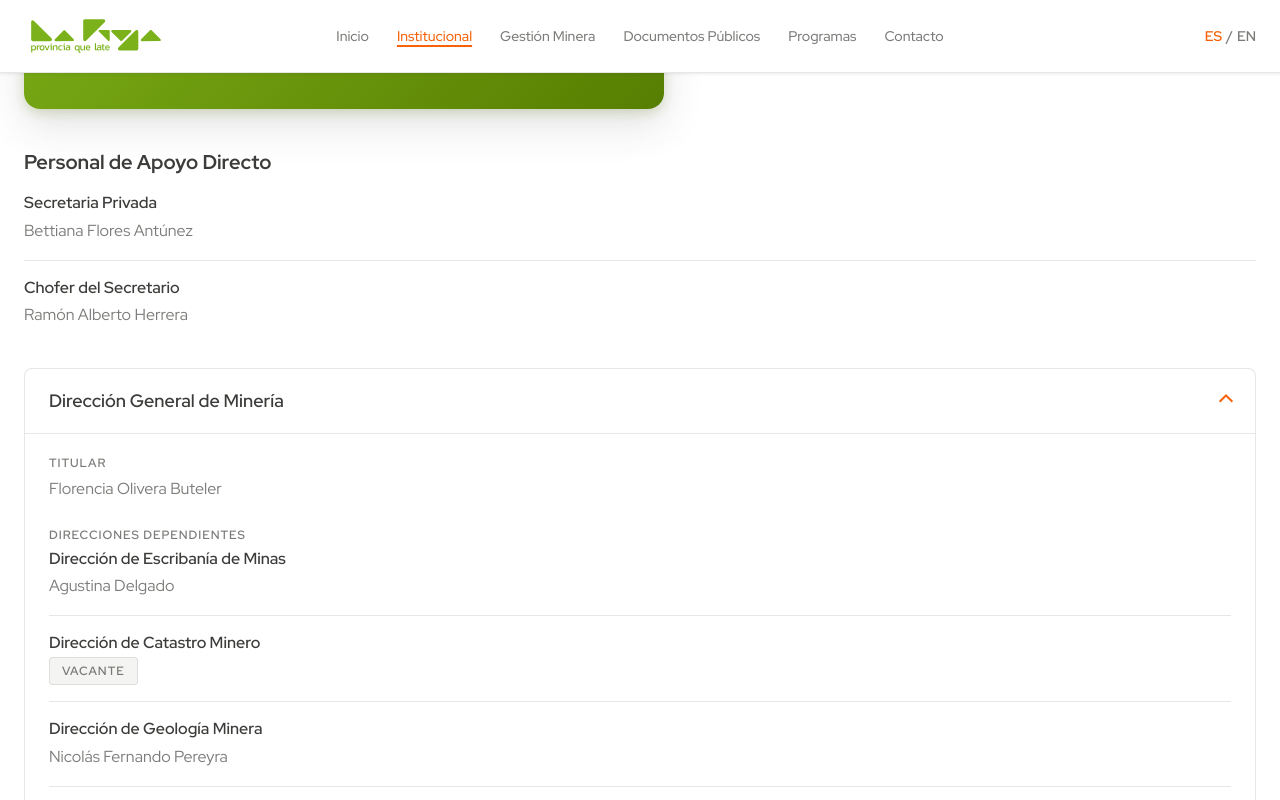
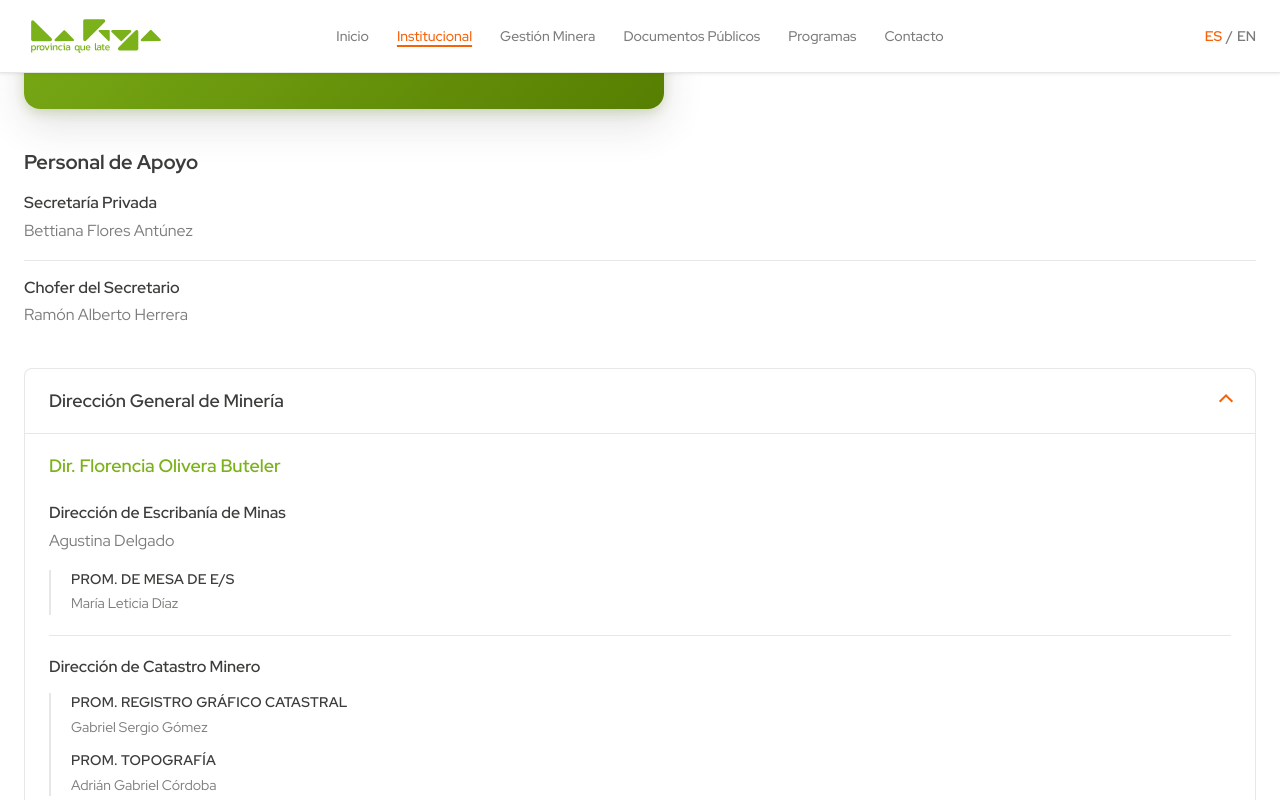
Before and after one commit to josemaldocarre/Web-Institucional-Minera-La-Rioja, a React (Vite) app: page /institucional in a window 1280 px wide. Both pictures are taken after a click on the button "Dirección General de Minería". Shown: the part 1501-2301 px from the top of the page. Built offline with nearby package versions, Linux system fonts and the light colour scheme.

Commit message:
refactor(Autoridades): restructure authority components and update styles for improved clarity and organization

```diff
--- a/src/pages/institucional/Autoridades.module.scss
+++ b/src/pages/institucional/Autoridades.module.scss
@@ -134,26 +134,29 @@
   gap: var(--space-6);
 }
 
-.panel .fieldLabel {
-  color: var(--color-text-muted);
+.directorName {
+  margin: 0;
+  font-family: var(--font-family-display);
+  font-size: var(--font-size-lg);
+  font-weight: var(--font-weight-semibold);
+  line-height: var(--line-height-snug);
+  color: var(--color-light-green);
 }
 
-.dependentList,
-.programList {
+.dependentList {
   display: flex;
   flex-direction: column;
-  gap: var(--space-4);
+  gap: var(--space-5);
   margin: 0;
   padding: 0;
   list-style: none;
 }
 
-.dependentItem,
-.programItem {
+.dependentItem {
   display: flex;
   flex-direction: column;
   gap: var(--space-1);
-  padding-top: var(--space-4);
+  padding-top: var(--space-5);
   border-top: 1px solid var(--color-header-border);
 
   &:first-child {
@@ -162,8 +165,7 @@
   }
 }
 
-.dependentTitle,
-.programTitle {
+.dependentTitle {
   font-family: var(--font-family-display);
   font-size: var(--font-size-base);
   font-weight: var(--font-weight-semibold);
@@ -171,21 +173,37 @@
   color: var(--color-text-primary);
 }
 
-.vacantBadge {
-  display: inline-flex;
-  align-items: center;
-  align-self: flex-start;
-  padding: var(--space-1) var(--space-3);
+.subdependentList {
+  display: flex;
+  flex-direction: column;
+  gap: var(--space-3);
+  margin: var(--space-3) 0 0;
+  padding: 0 0 0 var(--space-5);
+  list-style: none;
+  border-left: 2px solid var(--color-header-border);
+}
+
+.subdependentItem {
+  display: flex;
+  flex-direction: column;
+  gap: var(--space-1);
+}
+
+.subdependentTitle {
   font-family: var(--font-family-display);
-  font-size: var(--font-size-xs);
+  font-size: var(--font-size-sm);
   font-weight: var(--font-weight-semibold);
-  line-height: var(--line-height-normal);
-  letter-spacing: 0.08em;
-  text-transform: uppercase;
+  line-height: var(--line-height-snug);
+  letter-spacing: 0.02em;
+  color: var(--color-text-primary);
+}
+
+.subdependentName {
+  font-family: var(--font-family-display);
+  font-size: var(--font-size-sm);
+  font-weight: var(--font-weight-regular);
+  line-height: var(--line-height-relaxed);
   color: var(--color-text-muted);
-  background-color: var(--color-surface-muted);
-  border: 1px solid var(--color-header-border);
-  border-radius: 0.25rem;
 }
 
 @media (width >= v.$breakpoint-header-desktop) {
--- a/src/pages/institucional/Autoridades.tsx
+++ b/src/pages/institucional/Autoridades.tsx
@@ -3,67 +3,125 @@ import { ContentSection } from '../../components/ui/ContentSection/ContentSectio
 import {
   INSTITUCIONAL_AUTHORITY_VACANT,
   institucionalService,
-  type AuthorityGroup,
-  type AuthorityProgram,
+  type AuthorityDependencia,
+  type AuthorityDireccionGeneral,
+  type AuthoritySubdependencia,
 } from '../../services/institucionalService'
 import styles from './Autoridades.module.scss'
 
-const { title, intro, labels, secretaria, support, groups, programs } =
+const { title, intro, labels, secretaria, personalApoyo, direccionesGenerales } =
   institucionalService.autoridades
 
-function VacantBadge() {
-  return <span className={styles.vacantBadge}>VACANTE</span>
+function hasResponsible(
+  value: string | null | undefined,
+): value is string {
+  if (value == null) {
+    return false
   }
 
-function ResponsibleName({ name }: { readonly name: string }) {
-  if (name === INSTITUCIONAL_AUTHORITY_VACANT) {
-    return <VacantBadge />
+  const trimmed = value.trim()
+
+  if (!trimmed) {
+    return false
   }
 
-  return <span className={styles.responsibleName}>{name}</span>
+  return trimmed.toUpperCase() !== INSTITUCIONAL_AUTHORITY_VACANT
 }
 
-function GeneralDirectionPanel({ group }: { readonly group: AuthorityGroup }) {
-  const hasDependents = group.dependents.length > 0
+function getVisibleSubdependencias(
+  subdependencias: readonly AuthoritySubdependencia[] | undefined,
+): AuthoritySubdependencia[] {
+  if (!subdependencias) {
+    return []
+  }
+
+  return subdependencias.filter((item) => hasResponsible(item.responsable))
+}
+
+function isVisibleDependencia(dependencia: AuthorityDependencia): boolean {
+  return (
+    hasResponsible(dependencia.responsable) ||
+    getVisibleSubdependencias(dependencia.subdependencias).length > 0
+  )
+}
+
+function getVisibleDependencias(
+  dependencias: readonly AuthorityDependencia[],
+): AuthorityDependencia[] {
+  return dependencias.filter(isVisibleDependencia)
+}
+
+function DireccionGeneralPanel({
+  direccion,
+}: {
+  readonly direccion: AuthorityDireccionGeneral
+}) {
+  const directorName = hasResponsible(direccion.director)
+    ? direccion.director
+    : null
+  const dependencias = getVisibleDependencias(direccion.dependencias)
+
+  if (!directorName && dependencias.length === 0) {
+    return null
+  }
 
   return (
     <div className={styles.panel}>
-      <div className={styles.fieldBlock}>
-        <p className={styles.fieldLabel}>{labels.titular}</p>
-        <ResponsibleName name={group.titular} />
-      </div>
+      {directorName ? (
+        <p className={styles.directorName}>
+          {labels.directorPrefix} {directorName}
+        </p>
+      ) : null}
 
-      {hasDependents ? (
-        <div className={styles.fieldBlock}>
-          <p className={styles.fieldLabel}>{labels.dependents}</p>
+      {dependencias.length > 0 ? (
         <ul className={styles.dependentList}>
-            {group.dependents.map((dependent) => (
-              <li key={dependent.id} className={styles.dependentItem}>
-                <span className={styles.dependentTitle}>{dependent.title}</span>
-                <ResponsibleName name={dependent.responsible} />
+          {dependencias.map((dependencia) => {
+            const responsable = hasResponsible(dependencia.responsable)
+              ? dependencia.responsable
+              : null
+            const subdependencias = getVisibleSubdependencias(
+              dependencia.subdependencias,
+            )
+
+            return (
+              <li key={dependencia.id} className={styles.dependentItem}>
+                <span className={styles.dependentTitle}>{dependencia.cargo}</span>
+
+                {responsable ? (
+                  <span className={styles.responsibleName}>{responsable}</span>
+                ) : null}
+
+                {subdependencias.length > 0 ? (
+                  <ul className={styles.subdependentList}>
+                    {subdependencias.map((subdependencia) => (
+                      <li
+                        key={subdependencia.id}
+                        className={styles.subdependentItem}
+                      >
+                        <span className={styles.subdependentTitle}>
+                          {subdependencia.cargo}
+                        </span>
+                        <span className={styles.subdependentName}>
+                          {subdependencia.responsable}
+                        </span>
                       </li>
                     ))}
                   </ul>
-        </div>
+                ) : null}
+              </li>
+            )
+          })}
+        </ul>
       ) : null}
     </div>
   )
 }
 
-function ProgramsPanel({ items }: { readonly items: readonly AuthorityProgram[] }) {
-  return (
-    <ul className={styles.programList}>
-      {items.map((program) => (
-        <li key={program.id} className={styles.programItem}>
-          <span className={styles.programTitle}>{program.title}</span>
-          <ResponsibleName name={program.responsible} />
-        </li>
-      ))}
-    </ul>
+export default function Autoridades() {
+  const visibleSupportMembers = personalApoyo.members.filter((member) =>
+    hasResponsible(member.responsable),
   )
-}
 
-export default function Autoridades() {
   return (
     <ContentSection id="autoridades" title={title} description={intro}>
       <div className={styles.layout}>
@@ -83,37 +141,29 @@ export default function Autoridades() {
           </div>
         </article>
 
+        {visibleSupportMembers.length > 0 ? (
           <section className={styles.support} aria-labelledby="support-heading">
             <h3 id="support-heading" className={styles.subsectionTitle}>
-            {support.title}
+              {personalApoyo.title}
             </h3>
 
             <ul className={styles.supportList}>
-            {support.members.map((member) => (
+              {visibleSupportMembers.map((member) => (
                 <li key={member.id} className={styles.supportItem}>
-                <span className={styles.supportRole}>{member.role}</span>
-                <ResponsibleName name={member.responsible} />
+                  <span className={styles.supportRole}>{member.cargo}</span>
+                  <span className={styles.responsibleName}>{member.responsable}</span>
                 </li>
               ))}
             </ul>
           </section>
+        ) : null}
 
         <Accordion
-          items={groups.map((group) => ({
-            id: group.id,
-            title: group.title,
-            content: <GeneralDirectionPanel group={group} />,
+          items={direccionesGenerales.map((direccion) => ({
+            id: direccion.id,
+            title: direccion.nombre,
+            content: <DireccionGeneralPanel direccion={direccion} />,
           }))}
-        />
-
-        <Accordion
-          items={[
-            {
-              id: 'programas-areas',
-              title: programs.title,
-              content: <ProgramsPanel items={programs.items} />,
-            },
-          ]}
         />
       </div>
     </ContentSection>
--- a/src/services/institucionalService.ts
+++ b/src/services/institucionalService.ts
@@ -28,8 +28,7 @@ export const INSTITUCIONAL_AUTHORITY_VACANT = 'VACANTE' as const
 export interface AuthorityLabels {
   readonly name: string
   readonly role: string
-  readonly titular: string
-  readonly dependents: string
+  readonly directorPrefix: string
 }
 
 export interface AuthoritySecretaria {
@@ -40,37 +39,33 @@ export interface AuthoritySecretaria {
 
 export interface AuthoritySupportMember {
   readonly id: string
-  readonly role: string
-  readonly responsible: string
+  readonly cargo: string
+  readonly responsable: string
 }
 
-export interface AuthoritySupport {
+export interface AuthorityPersonalApoyo {
   readonly title: string
   readonly members: readonly AuthoritySupportMember[]
 }
 
-export interface AuthorityDependent {
+export interface AuthoritySubdependencia {
   readonly id: string
-  readonly title: string
-  readonly responsible: string
+  readonly cargo: string
+  readonly responsable: string | null | undefined
 }
 
-export interface AuthorityGroup {
+export interface AuthorityDependencia {
   readonly id: string
-  readonly title: string
-  readonly titular: string
-  readonly dependents: readonly AuthorityDependent[]
+  readonly cargo: string
+  readonly responsable: string | null | undefined
+  readonly subdependencias?: readonly AuthoritySubdependencia[]
 }
 
-export interface AuthorityProgram {
+export interface AuthorityDireccionGeneral {
   readonly id: string
-  readonly title: string
-  readonly responsible: string
-}
-
-export interface AuthorityPrograms {
-  readonly title: string
-  readonly items: readonly AuthorityProgram[]
+  readonly nombre: string
+  readonly director: string | null | undefined
+  readonly dependencias: readonly AuthorityDependencia[]
 }
 
 export interface InstitucionalAuthorities {
@@ -78,9 +73,8 @@ export interface InstitucionalAuthorities {
   readonly intro?: string
   readonly labels: AuthorityLabels
   readonly secretaria: AuthoritySecretaria
-  readonly support: AuthoritySupport
-  readonly groups: readonly AuthorityGroup[]
-  readonly programs: AuthorityPrograms
+  readonly personalApoyo: AuthorityPersonalApoyo
+  readonly direccionesGenerales: readonly AuthorityDireccionGeneral[]
 }
 
 export interface InstitucionalPageData {
@@ -120,146 +114,160 @@ const institucionalData: InstitucionalPageData = {
     labels: {
       name: 'Nombre',
       role: 'Cargo',
-      titular: 'Titular',
-      dependents: 'Direcciones dependientes',
+      directorPrefix: 'Dir.',
     },
     secretaria: {
       heading: 'SECRETARÍA DE MINERÍA',
       name: 'Abogada Ivanna María Guardia',
       role: 'Secretaria de Minería',
     },
-    support: {
-      title: 'Personal de Apoyo Directo',
+    personalApoyo: {
+      title: 'Personal de Apoyo',
       members: [
         {
           id: 'secretaria-privada',
-          role: 'Secretaria Privada',
-          responsible: 'Bettiana Flores Antúnez',
+          cargo: 'Secretaría Privada',
+          responsable: 'Bettiana Flores Antúnez',
         },
         {
           id: 'chofer-secretario',
-          role: 'Chofer del Secretario',
-          responsible: 'Ramón Alberto Herrera',
+          cargo: 'Chofer del Secretario',
+          responsable: 'Ramón Alberto Herrera',
         },
       ],
     },
-    groups: [
+    direccionesGenerales: [
       {
         id: 'dg-mineria',
-        title: 'Dirección General de Minería',
-        titular: 'Florencia Olivera Buteler',
-        dependents: [
+        nombre: 'Dirección General de Minería',
+        director: 'Florencia Olivera Buteler',
+        dependencias: [
           {
             id: 'd-escribania-minas',
-            title: 'Dirección de Escribanía de Minas',
-            responsible: 'Agustina Delgado',
+            cargo: 'Dirección de Escribanía de Minas',
+            responsable: 'Agustina Delgado',
+            subdependencias: [
+              {
+                id: 'prom-mesa-e-s',
+                cargo: 'PROM. DE MESA DE E/S',
+                responsable: 'María Leticia Díaz',
+              },
+            ],
           },
           {
             id: 'd-catastro-minero',
-            title: 'Dirección de Catastro Minero',
-            responsible: INSTITUCIONAL_AUTHORITY_VACANT,
+            cargo: 'Dirección de Catastro Minero',
+            responsable: INSTITUCIONAL_AUTHORITY_VACANT,
+            subdependencias: [
+              {
+                id: 'prom-registro-grafico-catastral',
+                cargo: 'PROM. REGISTRO GRÁFICO CATASTRAL',
+                responsable: 'Gabriel Sergio Gómez',
+              },
+              {
+                id: 'prom-topografia',
+                cargo: 'PROM. TOPOGRAFÍA',
+                responsable: 'Adrián Gabriel Córdoba',
+              },
+            ],
           },
           {
             id: 'd-geologia-minera',
-            title: 'Dirección de Geología Minera',
-            responsible: 'Nicolás Fernando Pereyra',
-          },
-          {
-            id: 'dg-asuntos-legales',
-            title: 'Dirección General de Asuntos Legales',
-            responsible: 'Clotilde Mabel Páez',
+            cargo: 'Dirección de Geología Minera',
+            responsable: 'Nicolás Fernando Pereyra',
+            subdependencias: [
+              {
+                id: 'prom-trabajos-geologicos',
+                cargo: 'PROM. TRABAJOS GEOLÓGICOS',
+                responsable: 'Edgar Iván Bricco Moreno',
+              },
+            ],
           },
           {
             id: 'd-economia-minera',
-            title: 'Dirección de Economía Minera',
-            responsible: INSTITUCIONAL_AUTHORITY_VACANT,
+            cargo: 'Dirección de Economía Minera',
+            responsable: 'Fabiola Rivera',
+            subdependencias: [
+              {
+                id: 'prom-registro-productores',
+                cargo: 'PROM. REGISTRO DE PRODUCTORES Y MINERALES',
+                responsable: 'Ercilla Rosario Valladares',
+              },
+              {
+                id: 'coord-valle-bermejo-llanos-del-sur',
+                cargo: 'COORD. VALLE BERMEJO Y LLANOS DEL SUR',
+                responsable: 'Gisela Rufina Baigorria Nieto',
+              },
+            ],
           },
           {
             id: 'd-policia-minera',
-            title: 'Dirección de Policía Minera',
-            responsible: 'Julián Emmanuel López',
-          },
-          {
-            id: 'dg-desarrollo-productivo',
-            title: 'Dirección General de Desarrollo Productivo Minero',
-            responsible: 'Carlos Nicolás Molina',
-          },
-          {
-            id: 'dg-despacho',
-            title: 'Dirección General de Despacho',
-            responsible: 'Karina Elizabeth Caliva',
+            cargo: 'Dirección de Policía Minera',
+            responsable: 'Julián Emmanuel López',
+            subdependencias: [
+              {
+                id: 'prom-fiscalizacion-trabajo',
+                cargo:
+                  'PROM. FISCALIZACIÓN DE TRABAJO DE EXPLORACIÓN, EXPLOTACIÓN Y ESTABLECIMIENTO',
+                responsable: 'Santiago Tadeo',
+              },
+            ],
           },
         ],
       },
       {
-        id: 'dg-administracion',
-        title: 'Dirección General de Administración',
-        titular: 'Cira. Brizuela Camila Soledad',
-        dependents: [
+        id: 'dg-asuntos-legales',
+        nombre: 'Dirección General de Asuntos Legales',
+        director: 'Clotilde Mabel Páez',
+        dependencias: [],
+      },
+      {
+        id: 'dg-desarrollo-productivo',
+        nombre: 'Dirección General de Desarrollo Productivo Minero',
+        director: 'Carlos Nicolás Molina',
+        dependencias: [
           {
             id: 'd-servicio-minero',
-            title: 'Dirección Servicio Minero',
-            responsible: 'Hilda Valladares',
-          },
-          {
-            id: 'c-valle-bermejo-llanos-del-sur',
-            title: 'Coordinación Valle Bermejo y Llanos del Sur',
-            responsible: 'Gisela Rufina Baigorrí Nieto',
-          },
+            cargo: 'Dirección Servicio Minero',
+            responsable: 'Hilda Valladares',
+          }
+        ],
+      },
+      {
+        id: 'dg-administracion',
+        nombre: 'Dirección General de Administración',
+        director: 'Cira. Brizuela Camila Soledad',
+        dependencias: [
           {
             id: 'c-rendiciones-cuentas-presupuesto-patrimonio',
-            title: 'Coordinación Rendiciones de Cuentas, Presupuesto y Patrimonio',
-            responsible: INSTITUCIONAL_AUTHORITY_VACANT,
+            cargo: 'Coordinación Rendiciones de Cuentas, Presupuesto y Patrimonio',
+            responsable: INSTITUCIONAL_AUTHORITY_VACANT,
           },
           {
             id: 'c-tesoreria',
-            title: 'Coordinación Tesorería',
-            responsible: INSTITUCIONAL_AUTHORITY_VACANT,
+            cargo: 'Coordinación Tesorería',
+            responsable: 'Gimena Soler',
           },
           {
             id: 'c-personal',
-            title: 'Coordinación Personal',
-            responsible: INSTITUCIONAL_AUTHORITY_VACANT,
+            cargo: 'Coordinación Personal',
+            responsable: INSTITUCIONAL_AUTHORITY_VACANT,
           },
         ],
       },
+      {
+        id: 'dg-despacho',
+        nombre: 'Dirección General de Despacho',
+        director: 'Karina Elizabeth Caliva',
+        dependencias: [],
+      },
+      {
+        id: 'dg-comunicaciones-estrategicas-y-responsabilidad-social-minera',
+        nombre: 'Dirección General de Comunicaciones Estratégicas y Responsabilidad Social Minera',
+        director: 'Josefina Guadalupe Herrera Aguad',
+        dependencias: []
+      },
     ],
-    programs: {
-      title: 'Programas y Áreas Dependientes',
-      items: [
-        {
-          id: 'mesa-entradas',
-          title: 'Mesa de Entradas y Salidas',
-          responsible: INSTITUCIONAL_AUTHORITY_VACANT,
-        },
-        {
-          id: 'topografia',
-          title: 'Topografía',
-          responsible: 'Adrián Gabriel Córdoba',
-        },
-        {
-          id: 'trabajos-geologicos',
-          title: 'Trabajos Geológicos',
-          responsible: 'Edgar Iván Bricco Moreno',
-        },
-        {
-          id: 'registro-productores',
-          title: 'Registro de Productores y Minerales',
-          responsible: 'Valladares Ercilla Rosario',
-        },
-        {
-          id: 'fiscalizacion-trabajo',
-          title:
-            'Fiscalización de Trabajo de Exploración, Explotación y Establecimiento',
-          responsible: 'Santiago Tadeo',
-        },
-        {
-          id: 'registro-grafico-catastral',
-          title: 'Registro Gráfico Catastral',
-          responsible: 'Gabriel Sergio Gómez',
-        },
-      ],
-    },
   },
 }
 
```
Lines whose indentation alone changed are shown as unchanged.
